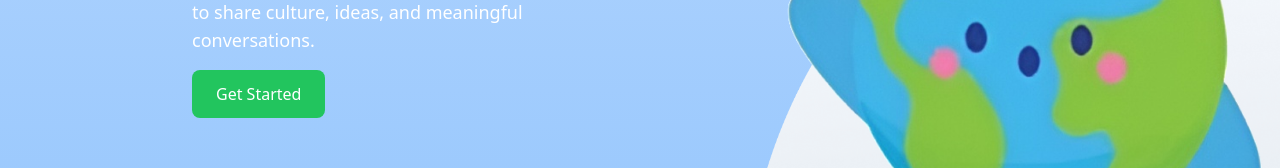
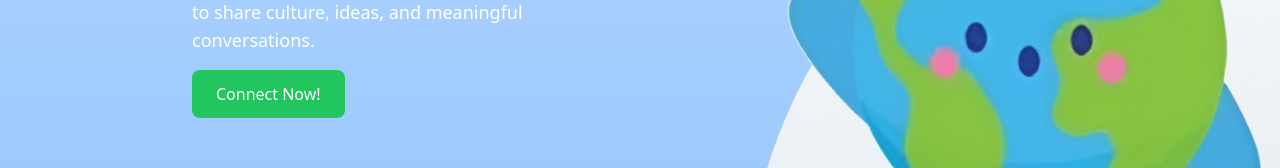
Before and after one commit to KalebE36/CultureConnect-FrontEnd, a React (Vite) app in the folder frontend/: page / in a window 1280 px wide. Shown: the part 456-624 px from the top of the page. Built offline with nearby package versions, Linux system fonts and the light colour scheme; no server answers.

Commit message:
changed home button

```diff
--- a/frontend/src/features/home/screens/Home.tsx
+++ b/frontend/src/features/home/screens/Home.tsx
@@ -52,7 +52,7 @@ export default function LoginScreen() {
           onClick={handleGetStarted}
           className="px-6 py-3 bg-green-500 text-white rounded-lg font-medium hover:bg-green-600 transition"
         >
-          Get Started
+          Connect Now!
         </button>
       </div>
 
```
